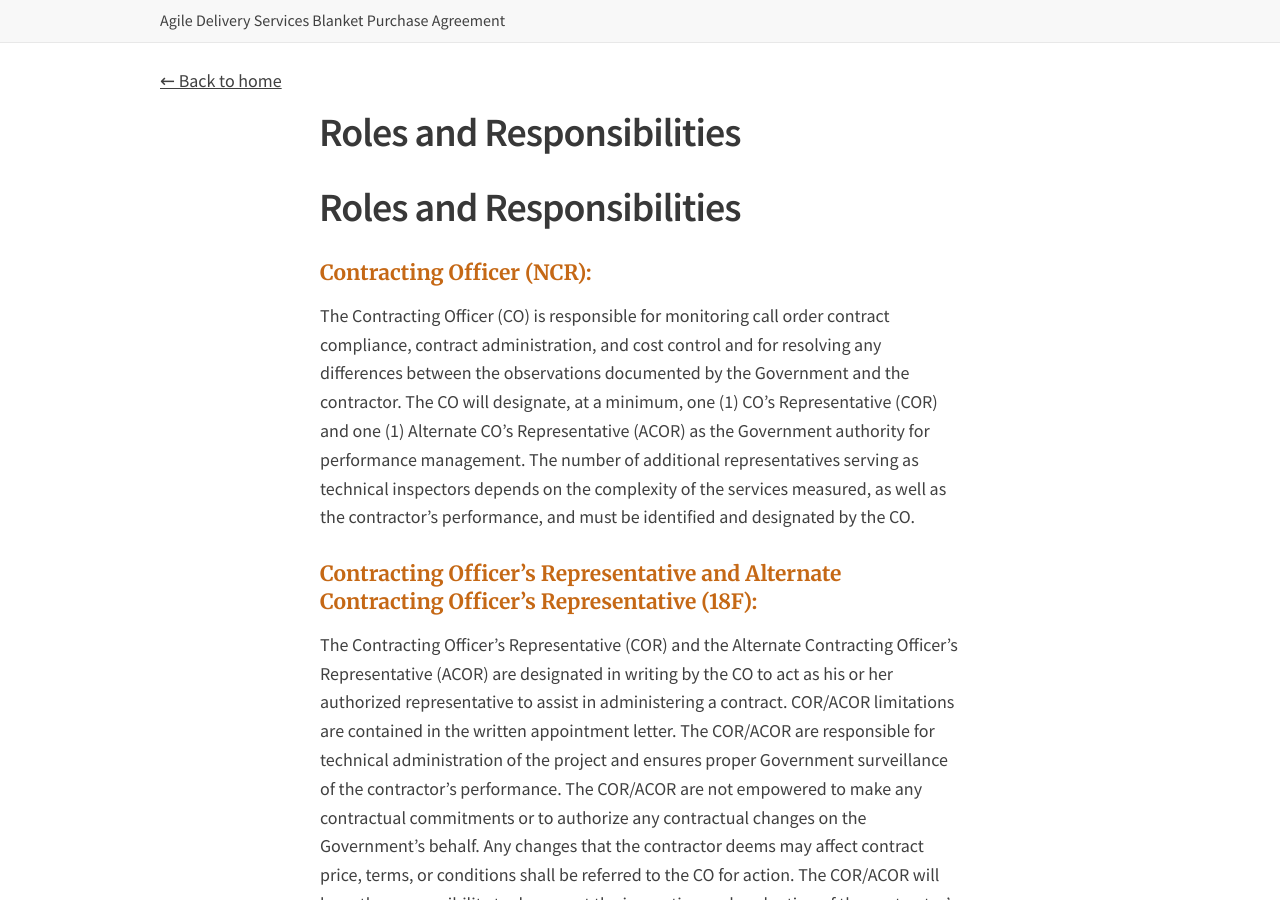
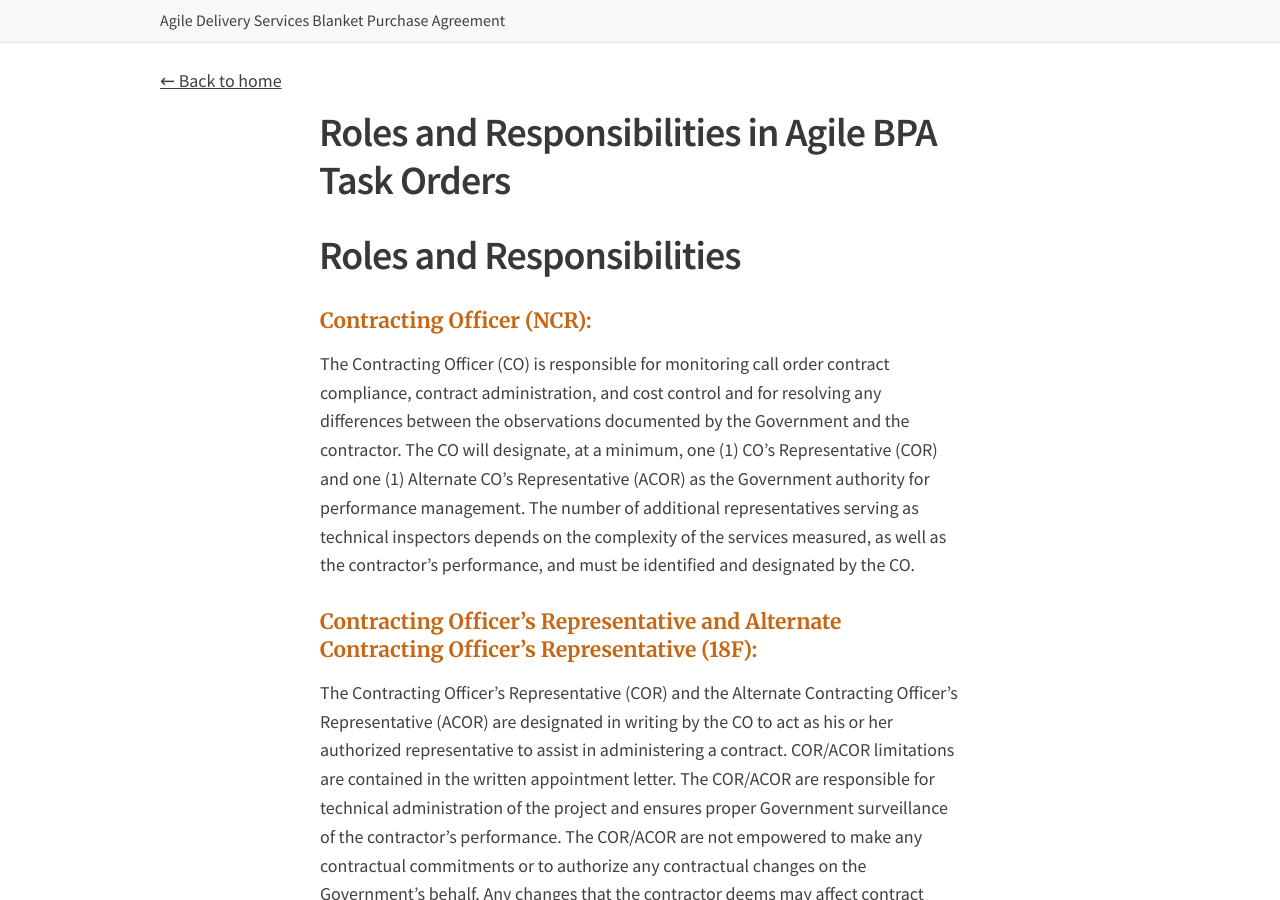
Before and after one commit to 18F/ads-bpa, a Jekyll site: the page built from pages/Roles-and-Responsibilities.md, in a window 1280 px wide and 900 px high. Built offline with Jekyll 4.4.1, drawn with Linux system fonts in a browser that asks for light colours; nearby versions of some CDN libraries; our own code applies the rules of GitHub Pages for plain Markdown files; Markdown is read by kramdown in place of the engine named in the settings.

Commit message:
Update Roles-and-Responsibilities.md

```diff
--- a/pages/Roles-and-Responsibilities.md
+++ b/pages/Roles-and-Responsibilities.md
@@ -1,3 +1,9 @@
+---
+permalink: /roles-and-responsibilities/
+layout: default
+title: Roles and Responsibilities in Agile BPA Task Orders
+---
+
 # Roles and Responsibilities
 
 ## Contracting Officer (NCR):
```
